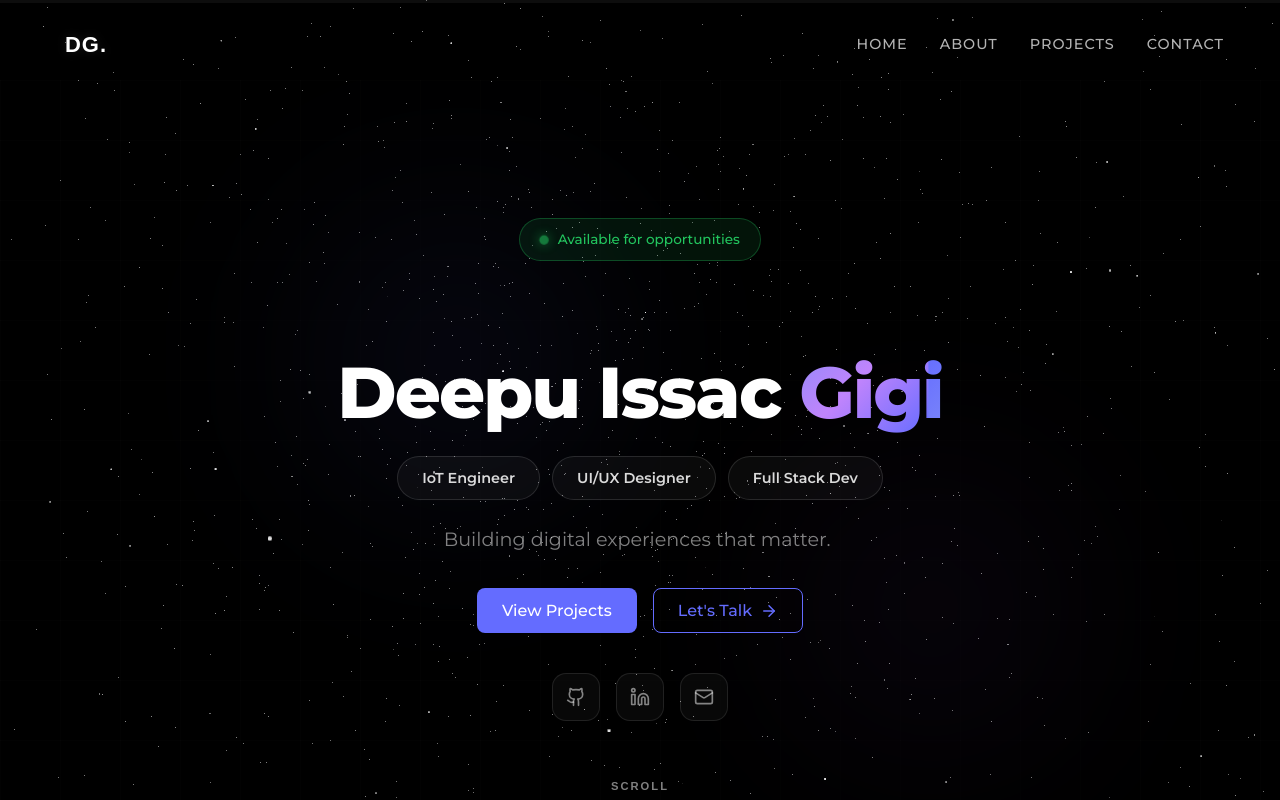
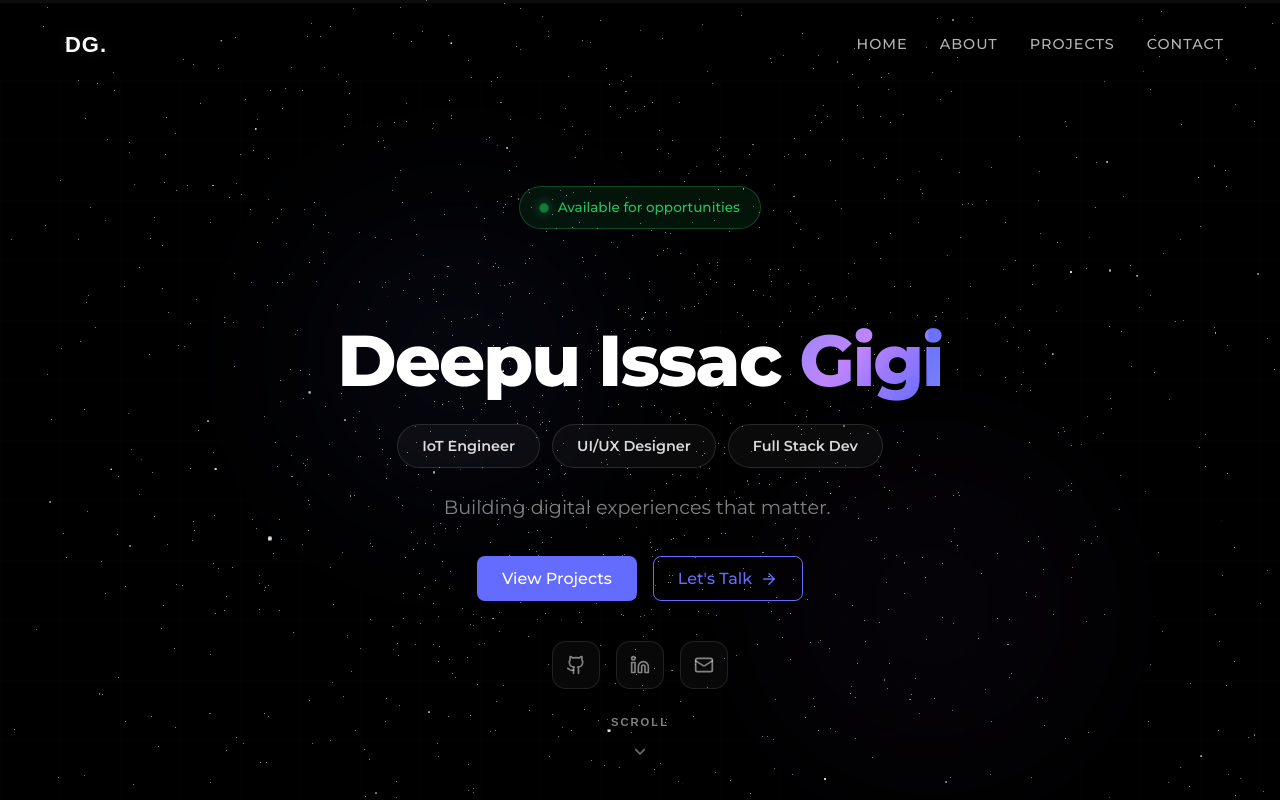
Before and after one commit to deepuissacgigi/deepuissacgigi-web, a React (Vite) app: page / in a window 1280 px wide. Shown: the top 800 px of the page. Built offline with nearby package versions, Linux system fonts and the light colour scheme; no server answers.

Commit message:
fix(hero): Lift scroll button and enhance visibility - Increased bottom padding to 6rem (was 2rem) to clear bottom edge - Added min-height: 100dvh for mobile browsers - Increased bounce animation distance to 10px

```diff
--- a/src/components/sections/Hero.scss
+++ b/src/components/sections/Hero.scss
@@ -9,13 +9,16 @@ $text-muted: rgba(255, 255, 255, 0.5);
 /* Main Section - Uses CSS Grid for layout */
 .hero {
     min-height: 100vh;
+    min-height: 100dvh;
+    /* Mobile viewport fix */
     display: grid;
     grid-template-rows: 1fr auto;
     align-items: center;
     justify-items: center;
     position: relative;
     overflow: hidden;
-    padding: 6rem 2rem 2rem;
+    padding: 6rem 2rem 6rem;
+    /* Increased bottom padding */
 }
 
 /* ===== BACKGROUND ===== */
@@ -311,7 +314,7 @@ $text-muted: rgba(255, 255, 255, 0.5);
     }
 
     50% {
-        transform: translateY(6px);
+        transform: translateY(10px);
     }
 }
 
```
